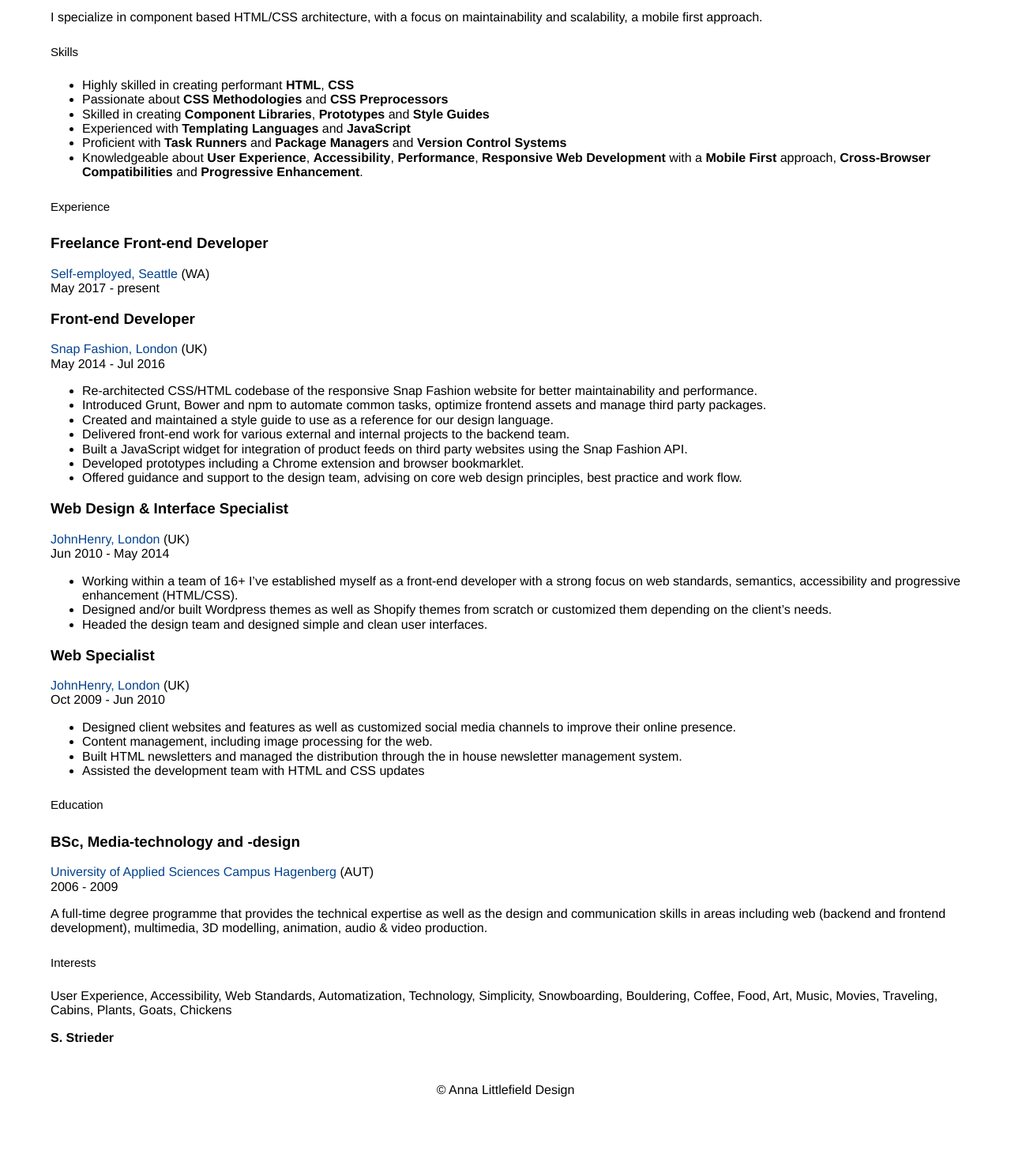
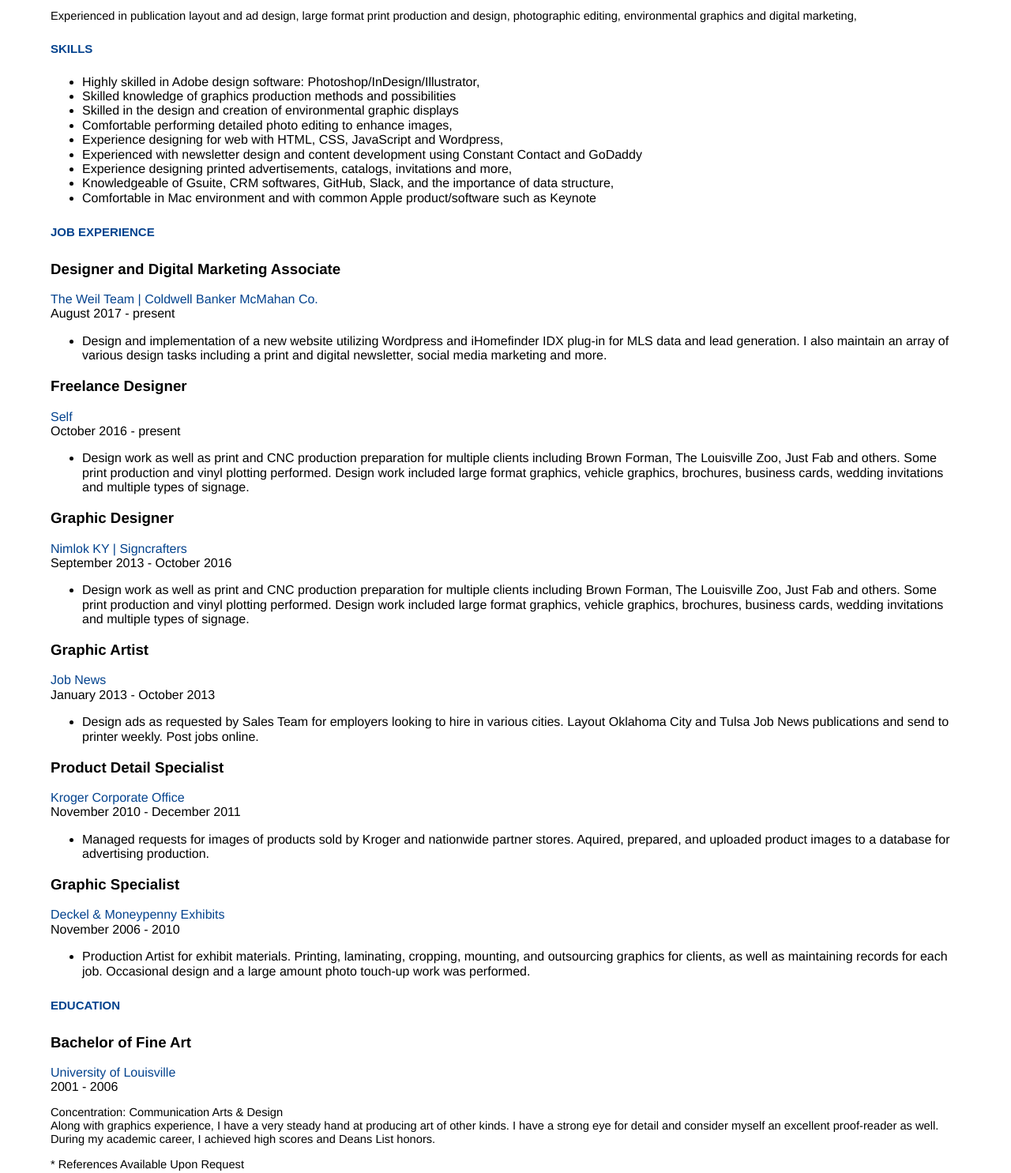
Before and after one commit to Anna-Littlefield/ALittlefield-Portfolio, a plain HTML site: page resume.html in a window 1280 px wide. Shown: the part 294-1779 px from the top of the page at 79% size. Before the commit the page ends 1731 px from the top, so only its background shows below. Drawn offline with Linux system fonts and the light colour scheme.

Commit message:
project commit

```diff
--- a/css/styles.css
+++ b/css/styles.css
@@ -68,12 +68,18 @@
     text-align: left;
     font-size: 15px;
     line-height: 35px;
-    font-weight: lighter;
     font-family: Arial, Helvetica, sans-serif;
+    text-transform: uppercase;
+    color: #04438e;
 }
 h4 {
     color: #04438e;
 }
+p {
+    font-size: 11pt;
+    font-weight: lighter;
+}
+
 /* =================================
   Header
 ==================================== */
--- a/js/app.js
+++ b/js/app.js
@@ -1,5 +1,3 @@
-alert('connected');
-
 
 function classToggle() {
   const navs = document.querySelectorAll('.NavbarItems')
--- a/resume.html
+++ b/resume.html
@@ -23,95 +23,94 @@
             </div>
             </header>
 
-            <section class="l-Section">
-                    <h2 class="l-Section-title h3 u-hidden@sm-down">Profile</h2>
-                    <div class="l-Section-content">
-                      <p>I specialize in component based HTML/CSS architecture, with a focus on maintainability and scalability, a mobile first approach.</p>
+            <section class="">
+                    <h2>Profile</h2>
+                    <div>
+                      <p>Experienced in publication layout and ad design, large format print production and design, photographic editing, environmental graphics and digital marketing,</p>
                     </div>
                   </section>
 
-                  <section class="l-Section">
-                    <h2 class="l-Section-title h3">Skills</h2>
-                    <div class="l-Section-content">
+                  <section class="">
+                    <h2>Skills</h2>
+                    <div>
                       <ul>
-                        <li>Highly skilled in creating performant <strong class="Tag">HTML</strong>, <strong class="Tag">CSS</strong></li>
-                        <li>Passionate about <strong class="Tag">CSS Methodologies</strong> and <strong class="Tag">CSS Preprocessors</strong></li>
-                        <li>Skilled in creating <strong class="Tag">Component Libraries</strong>, <strong class="Tag">Prototypes</strong> and <strong class="Tag">Style Guides</strong></li>
-                        <li>Experienced with <strong class="Tag">Templating Languages</strong> and <strong class="Tag">JavaScript</strong></li>
-                        <li>Proficient with <strong class="Tag">Task Runners</strong> and <strong class="Tag">Package Managers</strong> and <strong class="Tag">Version Control Systems</strong></li>
-                        <li>Knowledgeable about <strong class="Tag">User Experience</strong>, <strong class="Tag">Accessibility</strong>, <strong class="Tag">Performance</strong>, <strong class="Tag">Responsive Web Development</strong> with a <strong class="Tag">Mobile First</strong>          approach, <strong class="Tag">Cross-Browser Compatibilities</strong> and <strong class="Tag">Progressive Enhancement</strong>.</li>
+                        <li>Highly skilled in Adobe design software: Photoshop/InDesign/Illustrator,</li>
+                        <li>Skilled knowledge of graphics production methods and possibilities</li>
+                        <li>Skilled in the design and creation of environmental graphic displays</li>
+                        <li>Comfortable performing detailed photo editing to enhance images,</li>
+                        <li>Experience designing for web with HTML, CSS, JavaScript and Wordpress,</strong></li>
+                        <li>Experienced with newsletter design and content development using Constant Contact and GoDaddy</strong></li>
+                        <li>Experience designing printed advertisements, catalogs, invitations and more,</li>
+                        <li>Knowledgeable of Gsuite, CRM softwares, GitHub, Slack, and the importance of data structure,</li>
+                        <li>Comfortable in Mac environment and with common Apple product/software such as Keynote</li>
                       </ul>
                     </div>
                   </section>
 
-                  <section class="l-Section">
-                    <h2 class="l-Section-title h3">Experience</h2>
-                    <div class="l-Section-content">
-                      <h3>Freelance Front-end Developer</h3>
-                      <a class="u-link" href="http://www.sonjastrieder.com/" target="_blank">Self-employed, Seattle</a> (WA)<br> May 2017 - present
-
-                      <h3>Front-end Developer</h3>
-                      <a class="u-link" href="https://www.snaptechnology.co.uk/" target="_blank">Snap Fashion, London</a> (UK)<br> May 2014 - Jul 2016
+                  <section>
+                    <h2>Job Experience</h2>
+                    <div>
+                      <h3>Designer and Digital Marketing Associate</h3>
+                      <a href="http://www.weilteam.com/">The Weil Team | Coldwell Banker McMahan Co.</a><br> August 2017 - present
                         <ul>
-                        <li>Re-architected CSS/HTML codebase of the responsive Snap Fashion website for better maintainability and performance.</li>
-                        <li>Introduced Grunt, Bower and npm to automate common tasks, optimize frontend assets and manage third party packages.</li>
-                        <li>Created and maintained a style guide to use as a reference for our design language.</li>
-                        <li>Delivered front-end work for various external and internal projects to the backend team.</li>
-                        <li>Built a JavaScript widget for integration of product feeds on third party websites using the Snap Fashion API.</li>
-                        <li>Developed prototypes including a Chrome extension and browser bookmarklet.</li>
-                        <li>Offered guidance and support to the design team, advising on core web design principles, best practice and work flow.
+                          <li>Design and implementation of a new website utilizing Wordpress and iHomefinder IDX plug-in for MLS data and lead generation. I also maintain an array of various design tasks including a print and digital newsletter, social media marketing and more.
+                          </li>
+                        </ul>
+                      <h3>Freelance Designer</h3>
+                      <a href="https://aninkthing.com" target="_blank">Self</a><br>October 2016 - present
+                        <ul>
+                          <li>Design work as well as print and CNC production preparation for multiple clients including Brown Forman, The Louisville Zoo, Just Fab and others. Some print production and vinyl plotting performed. Design work included large format graphics, vehicle graphics, brochures, business cards, wedding invitations and multiple types of signage.
+                          </li>
+                        </ul>
+                      <h3>Graphic Designer</h3>
+                      <a href="https://nimlok-kentucky.com" target="_blank">Nimlok KY | Signcrafters</a><br> September 2013 - October 2016
+                        <ul>
+                          <li>Design work as well as print and CNC production preparation for multiple clients including Brown Forman, The Louisville Zoo, Just Fab and others. Some print production and vinyl plotting performed. Design work included large format graphics, vehicle graphics, brochures, business cards, wedding invitations and multiple types of signage.
                           </li>
                         </ul>
 
-                      <h3>Web Design & Interface Specialist</h3>
-                      <a class="u-link" href="http://www.johnhenry.net/" target="_blank">JohnHenry, London</a> (UK)<br> Jun 2010 - May 2014
+                      <h3>Graphic Artist</h3>
+                      <a href="https://www.jobnewsusa.com/louisville" target="_blank">Job News</a><br> January 2013 - October 2013
                         <ul>
-                        <li>Working within a team of 16+ I’ve established myself as a front-end developer with a strong focus on web standards, semantics, accessibility and progressive enhancement (HTML/CSS).</li>
-                        <li>Designed and/or built Wordpress themes as well as Shopify themes from scratch or customized them depending on the client’s needs.</li>
-                        <li>Headed the design team and designed simple and clean user interfaces.
+                          <li>Design ads as requested by Sales Team for employers looking to hire in various cities. Layout Oklahoma City and Tulsa Job News publications and send to printer weekly. Post jobs online.
                           </li>
                         </ul>
 
-                      <h3>Web Specialist</h3>
-                      <a class="u-link" href="http://www.johnhenry.net/" target="_blank">JohnHenry, London</a> (UK)<br> Oct 2009 - Jun 2010
+                      <h3>Product Detail Specialist</h3>
+                      <a href="https://www.kroger.com" target="_blank">Kroger Corporate Office</a><br> November 2010 - December 2011
                       <ul>
-                        <li>Designed client websites and features as well as customized social media channels to improve their online presence.</li>
-                        <li>Content management, including image processing for the web.</li>
-                        <li>Built HTML newsletters and managed the distribution through the in house newsletter management system.</li>
-                        <li>Assisted the development team with HTML and CSS updates
+                        <li>Managed requests for images of products sold by Kroger and nationwide partner stores. Aquired, prepared, and uploaded product images to a database for advertising production.
+                        </li>
+                      </ul>
+
+                    <h3>Graphic Specialist</h3>
+                    <a href="https://deckelmoneypenny.com" target="_blank">Deckel & Moneypenny Exhibits</a><br> November 2006 - 2010
+                    <ul>
+                      <li>Production Artist for exhibit materials. Printing, laminating, cropping, mounting, and outsourcing graphics for clients, as well as maintaining records for each job. Occasional design and a large amount photo touch-up work was performed.
                       </li>
                     </ul>
                   </div>
                 </section>
 
-                  <section class="l-Section">
-                    <h2 class="l-Section-title h3">Education</h2>
-                    <div class="l-Section-content">
-                      <h3>BSc, Media-technology and -design</h3>
-                      <a class="u-link" href="https://www.fh-ooe.at/en/hagenberg-campus/" target="_blank">University of Applied Sciences Campus Hagenberg</a> (AUT)<br> 2006 - 2009
-                      <p>A full-time degree programme that provides the technical expertise as well as the design and communication skills in areas including web (backend and frontend development), multimedia, 3D modelling, animation, audio & video production.</p>
+                <section>
+                  <h2>Education</h2>
+                  <div>
+                    <h3>Bachelor of Fine Art</h3>
+                    <a href="http://louisville.edu/art/" target="_blank">University of Louisville</a><br> 2001 - 2006
+                    <p>Concentration: Communication Arts & Design <br>Along with graphics experience, I have a very steady hand at producing art of other kinds. I have a strong eye for detail and consider myself an excellent proof-reader as well. During my academic career, I achieved high scores and Deans List honors.
+                    </p>
+                  </div>
+
+                  <div>
+                    <p>* References Available Upon Request</p>
                   </div>
                 </section>
-
-                  <section class="l-Section u-hidden@print">
-                    <h2 class="l-Section-title h3">Interests</h2>
-                    <div class="l-Section-content">
-                      <p>User Experience, Accessibility, Web Standards, Automatization, Technology, Simplicity, Snowboarding, Bouldering, Coffee, Food, Art, Music, Movies, Traveling, Cabins, Plants, Goats, Chickens</p>
-                    </div>
-                  </section>
-                </article>
-
-                <div class="l-Wrapper u-keyline">
-                  <div class="l-Footer">
-                    <div class="l-Footer-col">
-                      <strong class="Tag">S. Strieder</strong>
               </div>
 
 <!-- Footer -->
     <footer id="footer">
             <p>&copy; Anna Littlefield Design</p>
     </footer>
-</div>
 
 <!-- Scripts -->
     <script type='text/javascript' src='js/app.js'></script>
```
Also changed, not shown: contact.html (+2 -3 lines), index.html (+2 -4 lines), 1 other file. Lines whose indentation alone changed are shown as unchanged.
